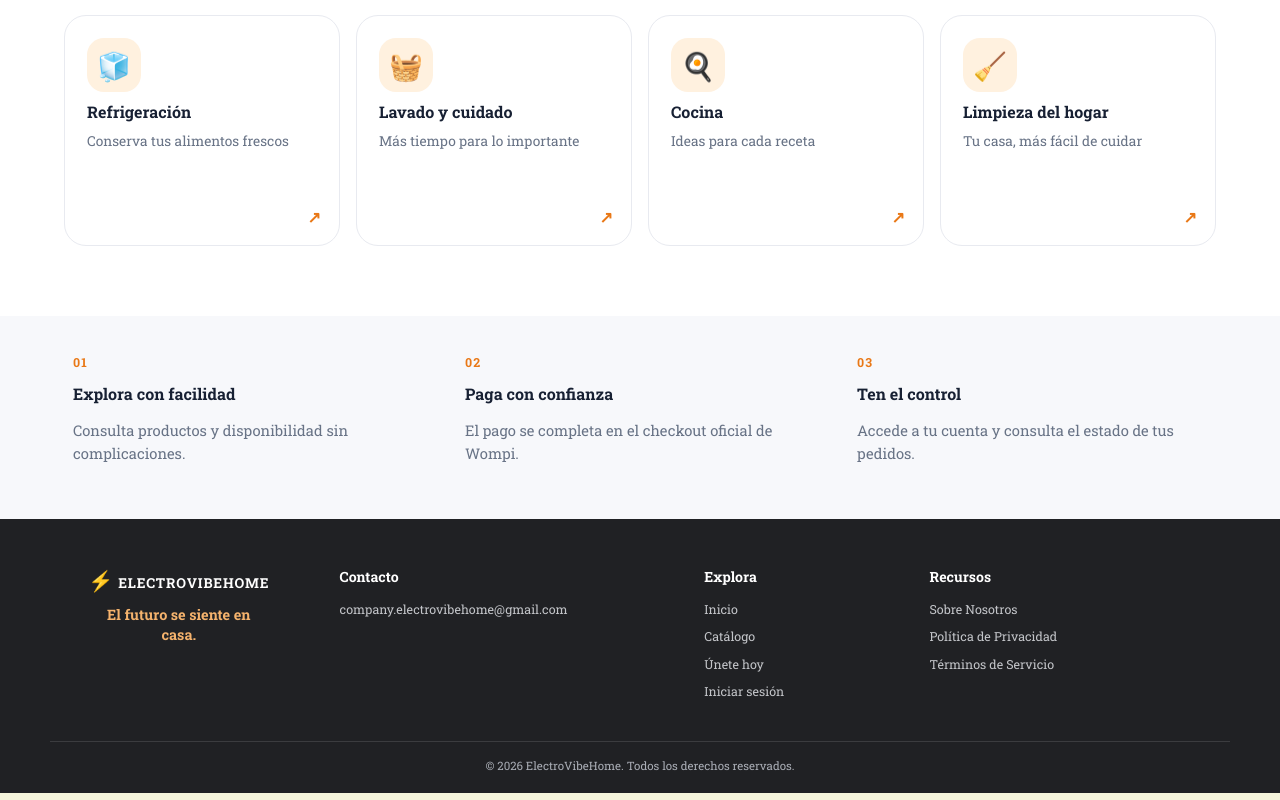
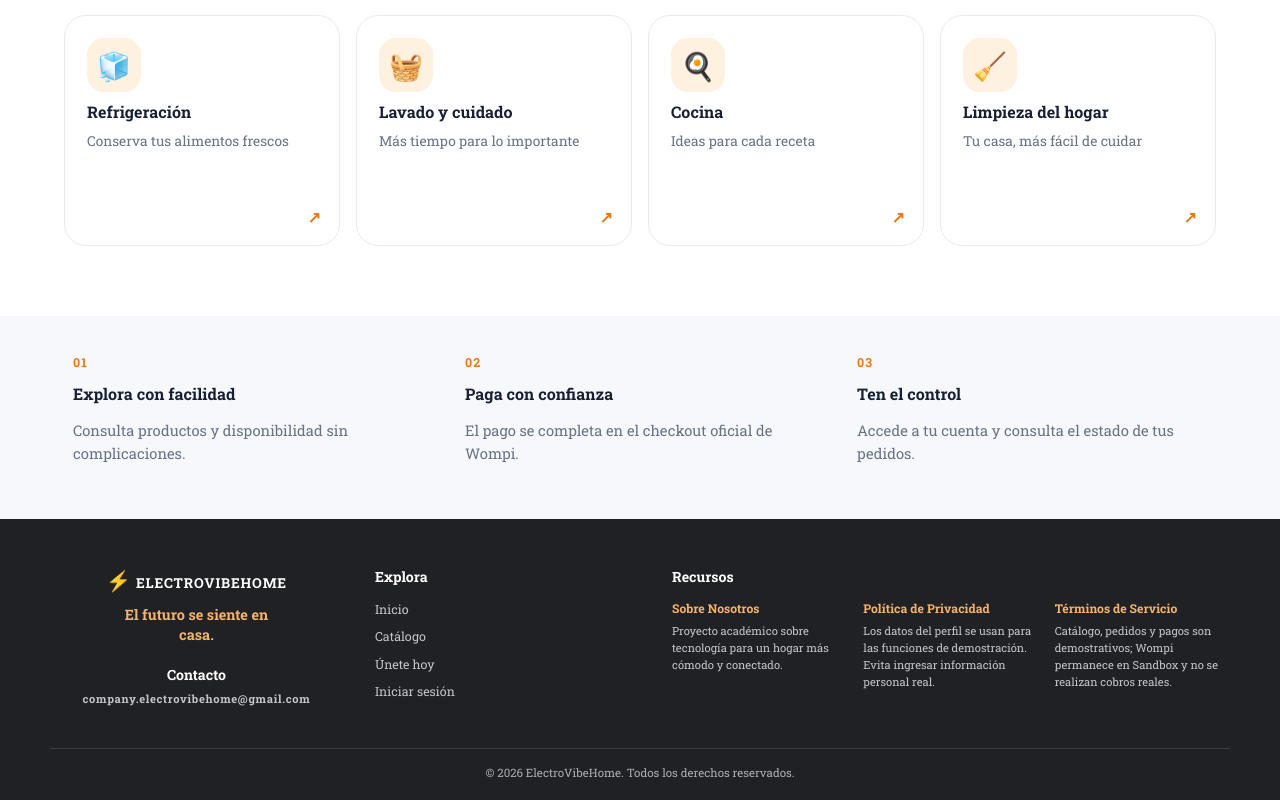
Before and after one commit to sro2005/my-app, a React (Vite) app: page / in a window 1280 px wide. Shown: the part 761-1561 px from the top of the page. Built offline with nearby package versions, Linux system fonts and the light colour scheme.

Commit message:
Add project resource summaries to footer

```diff
--- a/src/components/Footer.jsx
+++ b/src/components/Footer.jsx
@@ -16,11 +16,10 @@ const Footer = () => {
       <div className="evh-footer-brand">
         <Link to="/" aria-label="ElectroVibeHome, ir al inicio"><span aria-hidden="true">⚡</span> ELECTROVIBEHOME</Link>
         <p>El futuro se siente en casa.</p>
-      </div>
-
-      <div className="evh-footer-section">
-        <h2>Contacto</h2>
-        <a href="mailto:company.electrovibehome@gmail.com">company.electrovibehome@gmail.com</a>
+        <div className="evh-footer-contact">
+          <h2>Contacto</h2>
+          <a href="mailto:company.electrovibehome@gmail.com">company.electrovibehome@gmail.com</a>
+        </div>
       </div>
 
       <div className="evh-footer-section">
@@ -30,9 +29,20 @@ const Footer = () => {
 
       <div className="evh-footer-section">
         <h2>Recursos</h2>
-        <a href="https://company-electrovibehome.onrender.com/about">Sobre Nosotros</a>
-        <a href="https://company-electrovibehome.onrender.com/privacy">Política de Privacidad</a>
-        <a href="https://company-electrovibehome.onrender.com/terms">Términos de Servicio</a>
+        <div className="evh-footer-resources">
+          <section>
+            <h3>Sobre Nosotros</h3>
+            <p>Proyecto académico sobre tecnología para un hogar más cómodo y conectado.</p>
+          </section>
+          <section>
+            <h3>Política de Privacidad</h3>
+            <p>Los datos del perfil se usan para las funciones de demostración. Evita ingresar información personal real.</p>
+          </section>
+          <section>
+            <h3>Términos de Servicio</h3>
+            <p>Catálogo, pedidos y pagos son demostrativos; Wompi permanece en Sandbox y no se realizan cobros reales.</p>
+          </section>
+        </div>
       </div>
     </div>
     <div className="evh-footer-legal">© {new Date().getFullYear()} ElectroVibeHome. Todos los derechos reservados.</div>
--- a/src/styles/styles.css
+++ b/src/styles/styles.css
@@ -1432,15 +1432,23 @@ form.evh-form { display: grid; gap: 1.1rem; max-width: none; margin: 0; padding:
 .evh-site-header .goodbye-message p { margin: 0; }
 
 .evh-site-footer { display: block; padding: 3rem 1.5rem 1.25rem; color: #e9e9eb; background: #202124; text-align: left; }
-.evh-footer-inner { display: grid; grid-template-columns: 1.2fr 1.55fr .9fr 1.4fr; gap: 2rem; width: min(100%, 1180px); margin: 0 auto; }
+.evh-footer-inner { display: grid; grid-template-columns: 1.05fr .95fr 2fr; gap: 2rem; width: min(100%, 1180px); margin: 0 auto; }
 .evh-footer-brand { display: flex; flex-direction: column; align-items: center; text-align: center; }
 .evh-footer-brand a { color: #fff; font-size: .86rem; font-weight: 900; letter-spacing: .06em; text-decoration: none; }
 .evh-footer-brand a span { color: #f39435; font-size: 1.25rem; }
 .evh-footer-brand p { max-width: 20ch; margin: .75rem 0 0; color: #f5b36d; font-size: .9rem; font-weight: 800; line-height: 1.45; }
+.evh-footer-contact { display: grid; justify-items: center; gap: .45rem; width: 100%; margin-top: 1.15rem; }
+.evh-footer-contact h2 { margin: 0; color: #fff; font-size: .88rem; }
+.evh-footer-contact a { color: #c3c5c9; font-size: .7rem; line-height: 1.5; text-align: center; text-decoration: none; white-space: nowrap; }
+.evh-footer-contact a:hover { color: #f5b36d; }
 .evh-footer-section { display: flex; flex-direction: column; align-items: flex-start; gap: .55rem; min-width: 0; margin: 0; text-align: left; }
 .evh-footer-section h2 { margin: 0 0 .35rem; color: #fff; font-size: .88rem; }
 .evh-footer-section a,.evh-footer-section > span { color: #c3c5c9; font-size: .78rem; line-height: 1.5; text-decoration: none; overflow-wrap: anywhere; }
 .evh-footer-section a:hover { color: #f5b36d; }
+.evh-footer-resources { display: grid; grid-template-columns: repeat(3, minmax(0, 1fr)); gap: 1rem; width: 100%; }
+.evh-footer-resources section { display: grid; align-content: start; gap: .35rem; min-width: 0; }
+.evh-footer-resources h3 { margin: 0; color: #f5b36d; font-size: .76rem; line-height: 1.45; }
+.evh-footer-resources p { margin: 0; color: #c3c5c9; font-size: .7rem; line-height: 1.5; }
 .evh-footer-legal { width: min(100%, 1180px); margin: 2.5rem auto 0; padding-top: 1rem; border-top: 1px solid rgba(255,255,255,.12); color: #aaaeb6; font-size: .72rem; text-align: center; }
 
 @media (max-width: 900px) {
@@ -1449,6 +1457,7 @@ form.evh-form { display: grid; gap: 1.1rem; max-width: none; margin: 0; padding:
   .evh-site-header nav { width: 100%; }
   .evh-header-links { justify-content: center; }
   .evh-footer-inner { grid-template-columns: repeat(2, minmax(0, 1fr)); gap: 1.5rem; }
+  .evh-footer-section:last-child { grid-column: 1 / -1; }
 }
 
 @media (max-width: 480px) {
@@ -1457,4 +1466,5 @@ form.evh-form { display: grid; gap: 1.1rem; max-width: none; margin: 0; padding:
   .evh-header-links a,.evh-header-links .evh-site-logout { gap: .35rem; padding: .45rem .55rem; font-size: .7rem; }
   .evh-footer-inner { grid-template-columns: 1fr 1fr; gap: 1.4rem 1rem; }
   .evh-footer-brand { grid-column: 1 / -1; }
+  .evh-footer-resources { grid-template-columns: 1fr; }
 }
```
